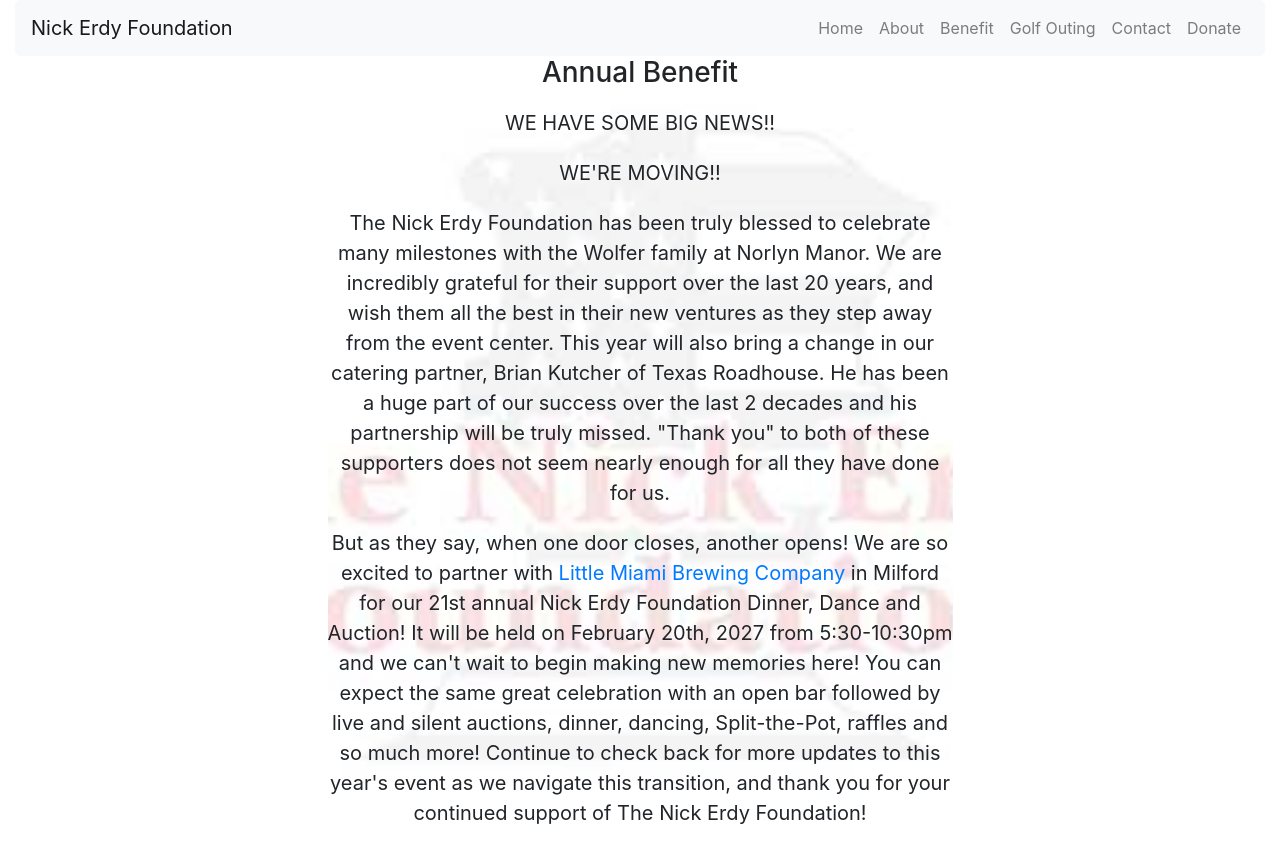
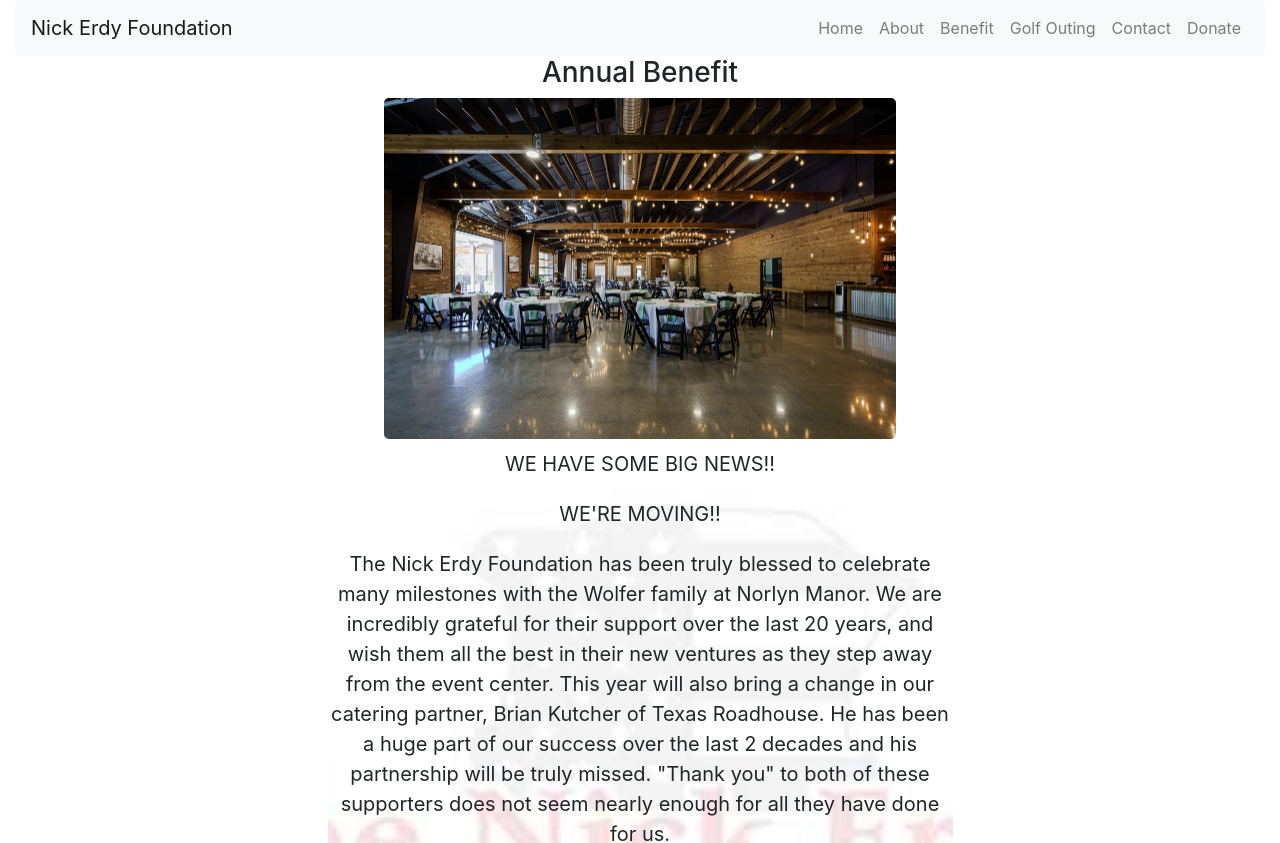
Before and after one commit to khepf/nef, a React (Create React App) app: page /benefit in a window 1280 px wide. Shown: the top 843 px of the page. Built offline with nearby package versions, Linux system fonts and the light colour scheme.

Commit message:
spring changes 2

```diff
--- a/src/App.css
+++ b/src/App.css
@@ -121,7 +121,6 @@
 .Section2-1,
 .AboutSection1-2,
 .AboutSection2-1,
-.BenefitSection1-2,
 .BenefitSection2-1,
 .BenefitSection2-2,
 .BenefitSection3-2,
@@ -135,6 +134,10 @@
 .DonateSection1-2 {
   margin: 20px;
   padding: 20px;
+}
+
+.BenefitSection1-2 {
+  margin: 0 auto;
 }
 
 .GolfSection2-1,
--- a/src/components/BenefitSections.js
+++ b/src/components/BenefitSections.js
@@ -15,8 +15,11 @@
     return (
       <Fragment>
         <section className="BenefitSection1">
+          <div className="BenefitSection1-2">
+            <h3>Annual Benefit</h3>
+            <img src={benefit9} alt="Benefit 9" className="Benefit1pic" />
+          </div>
           <div className="BenefitSection1-1">
-            <h3>Annual Benefit</h3>
             <p className="lead">WE HAVE SOME BIG NEWS!!</p>
             <p className="lead">WE'RE MOVING!!</p>
             <p className="lead">
@@ -52,9 +55,6 @@
               transition, and thank you for your continued support of The Nick
               Erdy Foundation!
             </p>
-          </div>
-          <div className="BenefitSection1-2">
-            <img src={benefit9} alt="Benefit 9" className="Benefit1pic" />
           </div>
         </section>
         {/* https://www.paypal.com/cgi-bin/webscr?cmd=_button-management&flowloggingId=f645170b9b9e7 */}
@@ -224,7 +224,7 @@
               Behind each portrait we feel the hearts and spirits of the
               thousands of men and women who have served, fought and died for
               their country, in every branch of the armed forces. Visit{' '}
-              <a href="www.limacompanymemorial.org" target="_blank">
+              <a href="https://www.limacompanymemorial.org/" target="_blank" rel="noopener noreferrer">
                 Lima Company Memorial
               </a>{' '}
               for more info.
```
Also changed, not shown: src/img/neflogo20.png (added).
